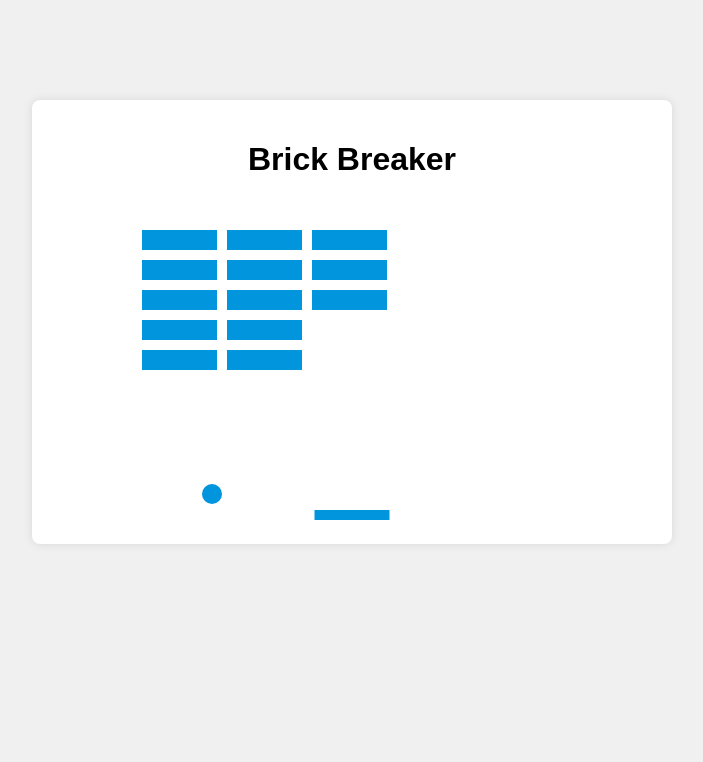
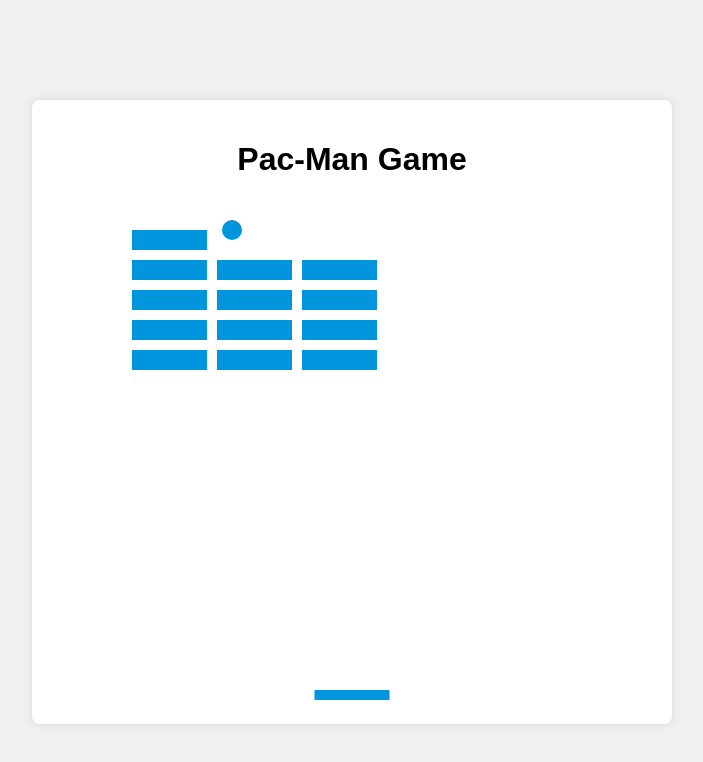
Before and after one commit to Rahulx55/funlearn, a plain HTML site: page index.html in a window 1280 px wide. Shown: the whole page, without its empty margins (288-991 px from the left). Drawn offline with Linux system fonts and the light colour scheme.

Commit message:
Update index.html

```diff
--- a/index.html
+++ b/index.html
@@ -3,13 +3,13 @@
 <head>
     <meta charset="UTF-8">
     <meta name="viewport" content="width=device-width, initial-scale=1.0">
-    <title>Brick Breaker</title>
+    <title>Pac-Man Game</title>
     <link rel="stylesheet" href="styles.css">
 </head>
 <body>
     <div class="container">
-        <h1>Brick Breaker</h1>
-        <canvas id="gameCanvas" width="480" height="320"></canvas>
+        <h1>Pac-Man Game</h1>
+        <canvas id="gameCanvas" width="500" height="500"></canvas>
         <div id="message-container" class="hidden">
             <p>Sorry, I'm currently out of office!</p>
         </div>
```
